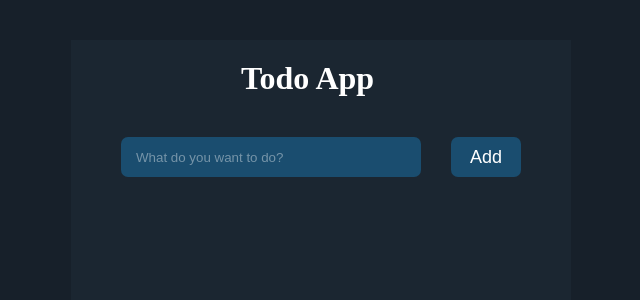
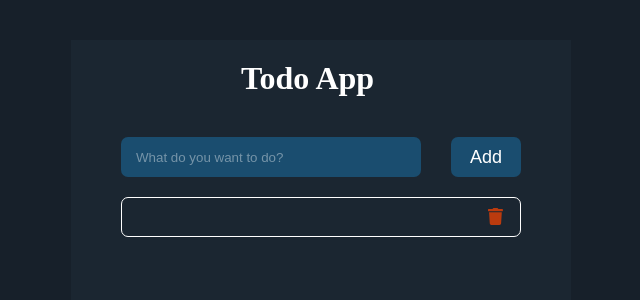
Before and after one commit to miladbayee/Todo-App, a React (Create React App) app: page / in a window 1280 px wide. Shown: the top 300 px of the page, without its empty margins (319-959 px from the left). Built offline with nearby package versions, Linux system fonts and the light colour scheme.

Commit message:
add delete all task from list method

```diff
--- a/package.json
+++ b/package.json
@@ -3,9 +3,14 @@
   "version": "0.1.0",
   "private": true,
   "dependencies": {
+    "@fortawesome/fontawesome-svg-core": "^1.2.30",
+    "@fortawesome/free-solid-svg-icons": "^5.14.0",
+    "@fortawesome/react-fontawesome": "^0.1.11",
     "@testing-library/jest-dom": "^4.2.4",
     "@testing-library/react": "^9.3.2",
     "@testing-library/user-event": "^7.1.2",
+    "i": "^0.3.6",
+    "npm": "^6.14.7",
     "react": "^16.13.1",
     "react-dom": "^16.13.1",
     "react-scripts": "3.4.1",
--- a/src/App.css
+++ b/src/App.css
@@ -1,53 +1,52 @@
-*{
+* {
   margin: 0;
   padding: 0;
   box-sizing: border-box;
 }
 
-body{
+body {
   background: rgb(23, 32, 42);
 }
 
-.container{
+.container {
   margin: 40px auto;
   width: 500px;
   background: rgb(27, 38, 49);
   min-height: 600px;
 }
 
-.header{
+.header {
   padding: 20px;
   color: #fff;
   width: 200px;
   margin: 20px auto;
 }
 
-#todo-form{
+#todo-form {
   width: 400px;
   margin: 0 auto;
   position: relative;
 }
 
-.input-todo{
+.input-todo {
   width: 300px;
   height: 40px;
   border: 0;
-    background: rgba(26, 82, 118,0.9);
+  background: rgba(26, 82, 118, 0.9);
   color: #fff;
   border-radius: 7px;
   padding: 15px;
-
 }
-.input-todo:focus{
+.input-todo:focus {
   outline: none;
 }
 
-.input-todo::placeholder{
+.input-todo::placeholder {
   color: rgba(255, 255, 255, 0.4);
   /* padding-left: 15px; */
 }
 
-.add-btn-todo{
+.add-btn-todo {
   position: absolute;
   right: 0;
   margin-left: 10px;
@@ -55,37 +54,37 @@ body{
   width: 70px;
   color: #fff;
   font-size: 18px;
-    background: rgba(26, 82, 118, .9);
+  background: rgba(26, 82, 118, 0.9);
   outline: none;
   border: 0;
   border-radius: 7px;
 }
 
-.add-btn-todo:hover{
-    background: rgba(52, 152, 219, .9);
+.add-btn-todo:hover {
+  background: rgba(52, 152, 219, 0.9);
 }
 
-.todo-list{
+.todo-list {
   width: 400px;
   height: 40px;
   margin: 20px auto;
 
-    background: rgba(14,102,85,.6);
+  background: rgba(14, 102, 85, 0.6);
   border-radius: 7px;
 }
 
-.todo-list:hover{
-    background: rgba(14,102,85,0.9);
+.todo-list:hover {
+  background: rgba(14, 102, 85, 0.9);
 }
 
-.todo-list p{
+.todo-list p {
   position: relative;
   height: 40px;
   line-height: 40px;
   padding-left: 15px;
 }
 
-.todo-list p input{
+.todo-list p input {
   border: none;
   background: transparent;
   color: #fff;
@@ -93,11 +92,11 @@ body{
   width: 250px;
 }
 
-.todo-list p input:focus{
+.todo-list p input:focus {
   outline: none;
 }
 
-.todo-list p span{
+.todo-list p span {
   position: absolute;
   right: 20px;
   color: #fff;
@@ -106,10 +105,38 @@ body{
   cursor: pointer;
 }
 
-.todo-list p:hover span{
+.todo-list p:hover span {
   position: absolute;
   right: 20px;
   color: #fff;
   font-size: 13px;
-    visibility:visible;
+  visibility: visible;
 }
+.delete-lists-btn {
+  position: relative;
+  width: 400px;
+  height: 40px;
+  margin: 20px auto;
+  border: 1px solid #fff;
+  border-radius: 7px;
+}
+.delete-lists-btn button {
+    width: 40px;
+    height: 40px;
+  position: absolute;
+  right: 5px;
+  color:rgba(255, 69, 0,0.7);
+  font-size: 17px;
+  background: transparent;
+  border: none;
+  outline: none;
+  cursor: pointer;
+  transition: ease 0.4s;
+  line-height: 40px;
+}
+.delete-lists-btn button:hover {
+  color: rgb(255, 0, 0);
+}
+.delete-lists-btn button:focus {
+  outline: none;
+}
--- a/src/App.js
+++ b/src/App.js
@@ -73,6 +73,17 @@ export default class App extends Component {
     });
   };
 
+  deleteAllList=()=>{
+    const items=this.state.items
+    if(items.length>0){
+     const deleteItems=[]
+      this.setState({
+        items:deleteItems
+      })
+      localStorage.setItem('todo',JSON.stringify(deleteItems))
+    }
+  }
+
   render() {
     return (
       <>
@@ -85,6 +96,7 @@ export default class App extends Component {
             items={this.state.items}
             handelDeleteItem={this.handelDeleteItem}
             handelEditItem={this.handelEditItem}
+            deleteAllList={this.deleteAllList}
           />
         </div>
       </>
--- /dev/null
+++ b/src/Components/DeleteBtn.jsx
@@ -0,0 +1,12 @@
+import React from 'react'
+import { FontAwesomeIcon } from '@fortawesome/react-fontawesome'
+export default function DeleteBtn(props) {
+    return (
+        <div className="delete-lists-btn">
+            <button onClick={props.deleteAllList}>
+                <FontAwesomeIcon icon={['fa', 'trash']} />
+            </button>
+        </div>
+
+    )
+}
--- a/src/Components/Main.jsx
+++ b/src/Components/Main.jsx
@@ -1,6 +1,7 @@
 import React from 'react'
 import InputForm from './InputForm'
 import List from './List'
+import DeleteBtn from './DeleteBtn'
 
 export default function Main(props) {
     return (
@@ -10,6 +11,7 @@ export default function Main(props) {
                 currentItem={props.currentItem}
                 handelInput={props.handelInput}
             />
+            <DeleteBtn deleteAllList={props.deleteAllList} />
             <List
                 items={props.items}
                 handelDeleteItem={props.handelDeleteItem}
```
Also changed, not shown: 2 other files (tests, documents, lock files or other folders). Lines whose indentation alone changed are shown as unchanged.
